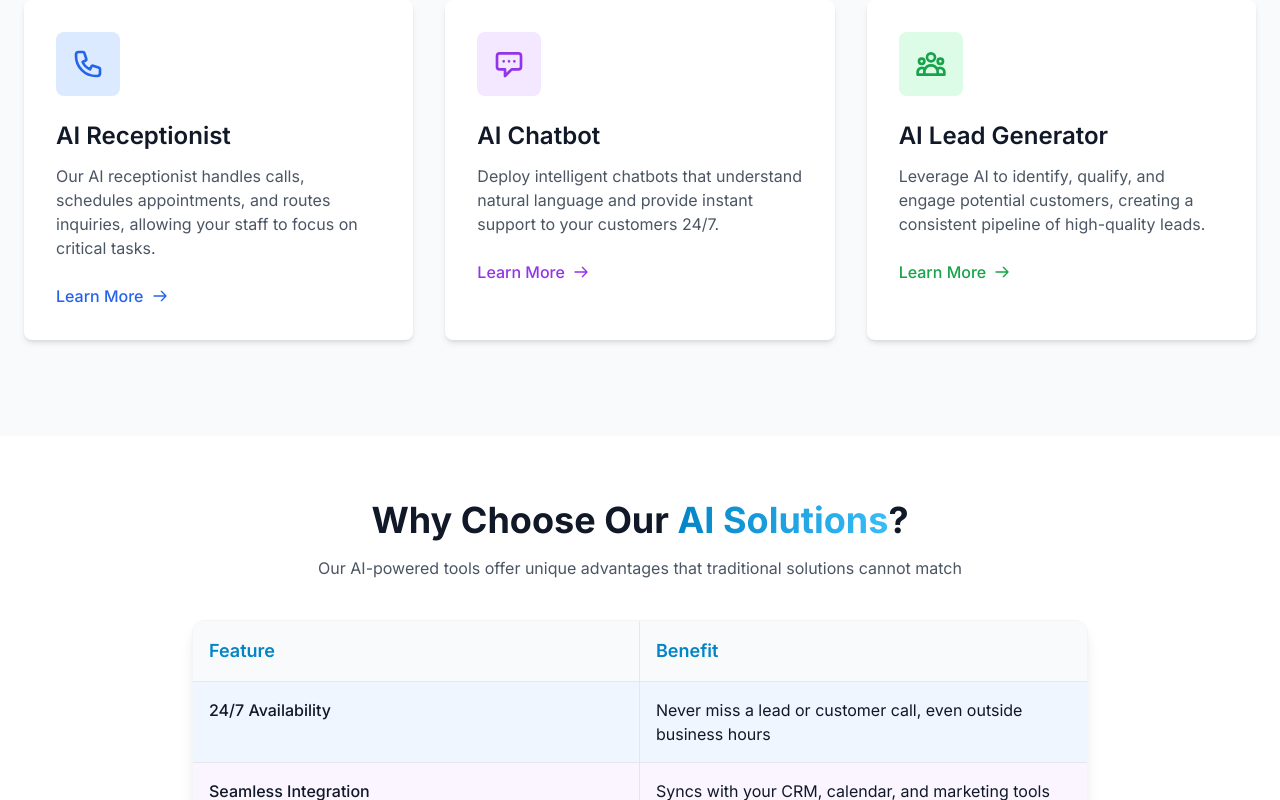
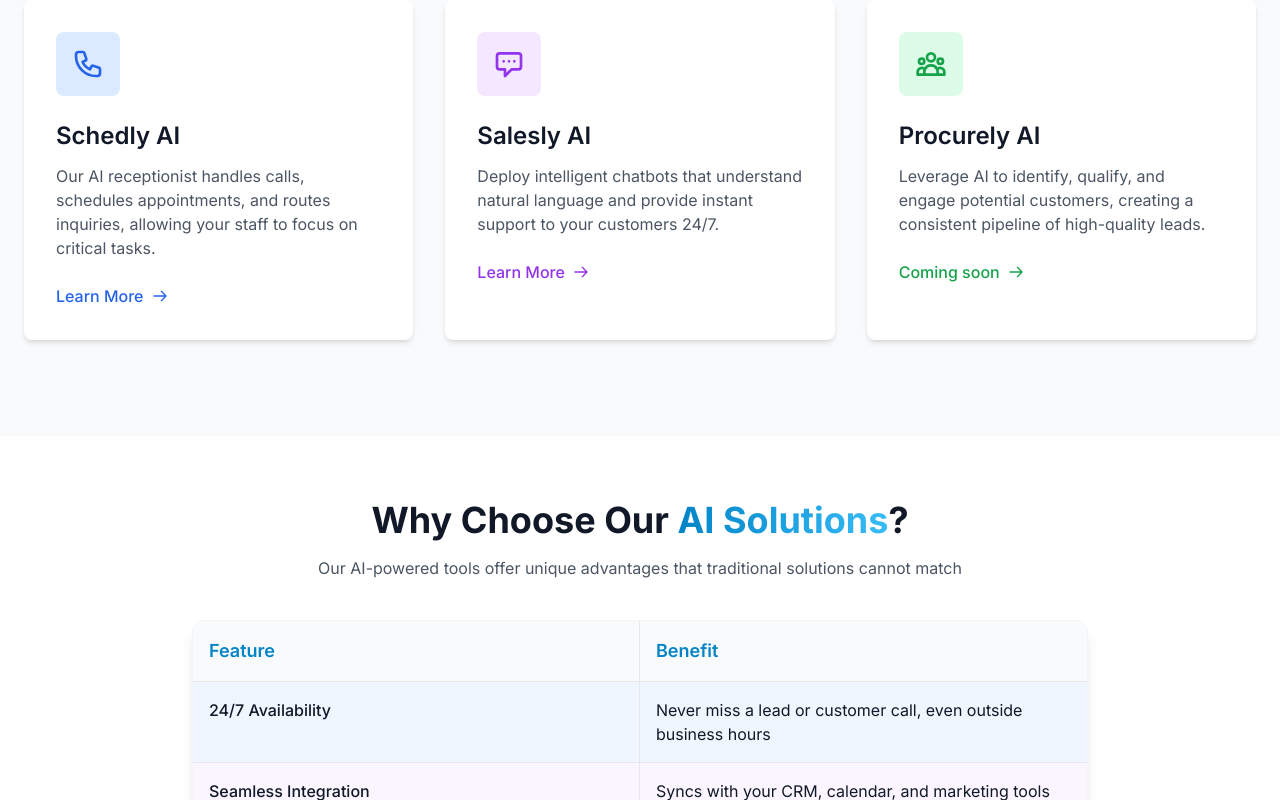
Before and after one commit to Jannatt22/Effibotic-changes, a Next.js app in the folder my-app/: page / in a window 1280 px wide. Shown: the part 1000-1800 px from the top of the page. Built offline with nearby package versions, Linux system fonts and the light colour scheme.

Commit message:
new changed

```diff
--- a/my-app/src/app/page.tsx
+++ b/my-app/src/app/page.tsx
@@ -98,19 +98,21 @@ export default function Home() {
           </div>
 
           <div className="grid grid-cols-1 md:grid-cols-3 gap-8">
-            {/* AI Receptionist */}
+            {/* Schedly AI */}
             <div className="bg-white p-8 rounded-lg shadow-md hover:shadow-xl transition-shadow group">
               <div className="w-16 h-16 rounded-lg bg-blue-100 flex items-center justify-center mb-6 group-hover:bg-blue-200 transition-colors">
                 <svg className="w-8 h-8 text-blue-600" fill="none" stroke="currentColor" viewBox="0 0 24 24" xmlns="http://www.w3.org/2000/svg">
                   <path strokeLinecap="round" strokeLinejoin="round" strokeWidth={2} d="M3 5a2 2 0 012-2h3.28a1 1 0 01.948.684l1.498 4.493a1 1 0 01-.502 1.21l-2.257 1.13a11.042 11.042 0 005.516 5.516l1.13-2.257a1 1 0 011.21-.502l4.493 1.498a1 1 0 01.684.949V19a2 2 0 01-2 2h-1C9.716 21 3 14.284 3 6V5z" />
                 </svg>
               </div>
-              <h3 className="text-2xl font-semibold text-gray-900 mb-3">AI Receptionist</h3>
+              <h3 className="text-2xl font-semibold text-gray-900 mb-3">Schedly AI</h3>
               <p className="text-gray-600 mb-6">
                 Our AI receptionist handles calls, schedules appointments, and routes inquiries, allowing your staff to focus on critical tasks.
               </p>
               <Link
-                href="/products/ai-receptionist"
+                href="https://schedly.effibotic.com/"
+                target="_blank"
+                rel="noopener noreferrer"
                 className="inline-flex items-center text-blue-600 font-medium hover:text-blue-700"
               >
                 Learn More
@@ -120,19 +122,21 @@ export default function Home() {
               </Link>
             </div>
 
-            {/* AI Chatbot */}
+            {/* Salesly AI */}
             <div className="bg-white p-8 rounded-lg shadow-md hover:shadow-xl transition-shadow group">
               <div className="w-16 h-16 rounded-lg bg-purple-100 flex items-center justify-center mb-6 group-hover:bg-purple-200 transition-colors">
                 <svg className="w-8 h-8 text-purple-600" fill="none" stroke="currentColor" viewBox="0 0 24 24" xmlns="http://www.w3.org/2000/svg">
                   <path strokeLinecap="round" strokeLinejoin="round" strokeWidth={2} d="M8 10h.01M12 10h.01M16 10h.01M9 16H5a2 2 0 01-2-2V6a2 2 0 012-2h14a2 2 0 012 2v8a2 2 0 01-2 2h-5l-5 5v-5z" />
                 </svg>
               </div>
-              <h3 className="text-2xl font-semibold text-gray-900 mb-3">AI Chatbot</h3>
+              <h3 className="text-2xl font-semibold text-gray-900 mb-3">Salesly AI</h3>
               <p className="text-gray-600 mb-6">
                 Deploy intelligent chatbots that understand natural language and provide instant support to your customers 24/7.
               </p>
               <Link
-                href="/products/ai-chatbot"
+                href="https://salesly.effibotic.com/"
+                target="_blank"
+                rel="noopener noreferrer"
                 className="inline-flex items-center text-purple-600 font-medium hover:text-purple-700"
               >
                 Learn More
@@ -142,26 +146,23 @@ export default function Home() {
               </Link>
             </div>
 
-            {/* AI Lead Generator */}
+            {/* Procurely AI */}
             <div className="bg-white p-8 rounded-lg shadow-md hover:shadow-xl transition-shadow group">
               <div className="w-16 h-16 rounded-lg bg-green-100 flex items-center justify-center mb-6 group-hover:bg-green-200 transition-colors">
                 <svg className="w-8 h-8 text-green-600" fill="none" stroke="currentColor" viewBox="0 0 24 24" xmlns="http://www.w3.org/2000/svg">
                   <path strokeLinecap="round" strokeLinejoin="round" strokeWidth={2} d="M17 20h5v-2a3 3 0 00-5.356-1.857M17 20H7m10 0v-2c0-.656-.126-1.283-.356-1.857M7 20H2v-2a3 3 0 015.356-1.857M7 20v-2c0-.656.126-1.283.356-1.857m0 0a5.002 5.002 0 019.288 0M15 7a3 3 0 11-6 0 3 3 0 016 0zm6 3a2 2 0 11-4 0 2 2 0 014 0zM7 10a2 2 0 11-4 0 2 2 0 014 0z" />
                 </svg>
               </div>
-              <h3 className="text-2xl font-semibold text-gray-900 mb-3">AI Lead Generator</h3>
+              <h3 className="text-2xl font-semibold text-gray-900 mb-3">Procurely AI</h3>
               <p className="text-gray-600 mb-6">
                 Leverage AI to identify, qualify, and engage potential customers, creating a consistent pipeline of high-quality leads.
               </p>
-              <Link
-                href="/products/ai-lead-generator"
-                className="inline-flex items-center text-green-600 font-medium hover:text-green-700"
-              >
-                Learn More
+              <span className="inline-flex items-center text-green-600 font-medium">
+                Coming soon
                 <svg className="w-4 h-4 ml-2" fill="none" stroke="currentColor" viewBox="0 0 24 24" xmlns="http://www.w3.org/2000/svg">
                   <path strokeLinecap="round" strokeLinejoin="round" strokeWidth={2} d="M14 5l7 7m0 0l-7 7m7-7H3" />
                 </svg>
-              </Link>
+              </span>
             </div>
           </div>
         </div>
--- a/my-app/src/components/Footer.tsx
+++ b/my-app/src/components/Footer.tsx
@@ -43,7 +43,7 @@ const Footer = () => {
           </div>
 
           {/* Certifications */}
-          <div className="col-span-1 flex flex-col items-center justify-center">
+          <div className="col-span-1 flex flex-col items-center justify-center space-y-4">
             <div className="flex items-center bg-white rounded-lg px-4 py-2">
               <Image
                 src="/images/BHiveLogo.png"
@@ -53,6 +53,16 @@ const Footer = () => {
                 className="object-contain"
               />
               <span className="text-gray-900 ml-2 font-medium">Backed by BHIVE</span>
+            </div>
+            <div className="flex items-center bg-white rounded-lg px-4 py-2">
+              <Image
+                src="/images/TBD.png"
+                alt="TBDC Logo"
+                width={100}
+                height={30}
+                className="object-contain"
+              />
+              <span className="text-gray-900 ml-2 font-medium">Backed by TBDC</span>
             </div>
           </div>
 
--- a/my-app/src/components/Navbar.tsx
+++ b/my-app/src/components/Navbar.tsx
@@ -130,26 +130,26 @@ const Navbar = () => {
                   <ScrollLink
                     href="/#products"
                     className="block px-4 py-2 text-gray-700 hover:bg-gray-100 hover:text-primary-600"
-                    ariaLabel="AI Receptionist"
+                    ariaLabel="Schedly AI"
                     tabIndex={0}
                   >
-                    AI Receptionist
+                    Schedly AI
                   </ScrollLink>
                   <ScrollLink
                     href="/#products"
                     className="block px-4 py-2 text-gray-700 hover:bg-gray-100 hover:text-primary-600"
-                    ariaLabel="AI Chatbot"
+                    ariaLabel="Salesly AI"
                     tabIndex={0}
                   >
-                    AI Chatbot
+                    Salesly AI
                   </ScrollLink>
                   <ScrollLink
                     href="/#products"
                     className="block px-4 py-2 text-gray-700 hover:bg-gray-100 hover:text-primary-600"
-                    ariaLabel="AI Lead Generator"
+                    ariaLabel="Procurely AI"
                     tabIndex={0}
                   >
-                    AI Lead Generator
+                    Procurely AI
                   </ScrollLink>
                 </div>
               </div>
@@ -313,29 +313,29 @@ const Navbar = () => {
                       <ScrollLink
                         href="/#products"
                         className="block text-gray-600 hover:text-primary-600"
-                        ariaLabel="AI Receptionist"
+                        ariaLabel="Schedly AI"
                         tabIndex={0}
                         onAfterClick={() => setIsMenuOpen(false)}
                       >
-                        AI Receptionist
+                        Schedly AI
                       </ScrollLink>
                       <ScrollLink
                         href="/#products"
                         className="block text-gray-600 hover:text-primary-600"
-                        ariaLabel="AI Chatbot"
+                        ariaLabel="Salesly AI"
                         tabIndex={0}
                         onAfterClick={() => setIsMenuOpen(false)}
                       >
-                        AI Chatbot
+                        Salesly AI
                       </ScrollLink>
                       <ScrollLink
                         href="/#products"
                         className="block text-gray-600 hover:text-primary-600"
-                        ariaLabel="AI Lead Generator"
+                        ariaLabel="Procurely AI"
                         tabIndex={0}
                         onAfterClick={() => setIsMenuOpen(false)}
                       >
-                        AI Lead Generator
+                        Procurely AI
                       </ScrollLink>
                     </div>
                   )}
```
Also changed, not shown: my-app/Screenshots/TBD.png (added).
